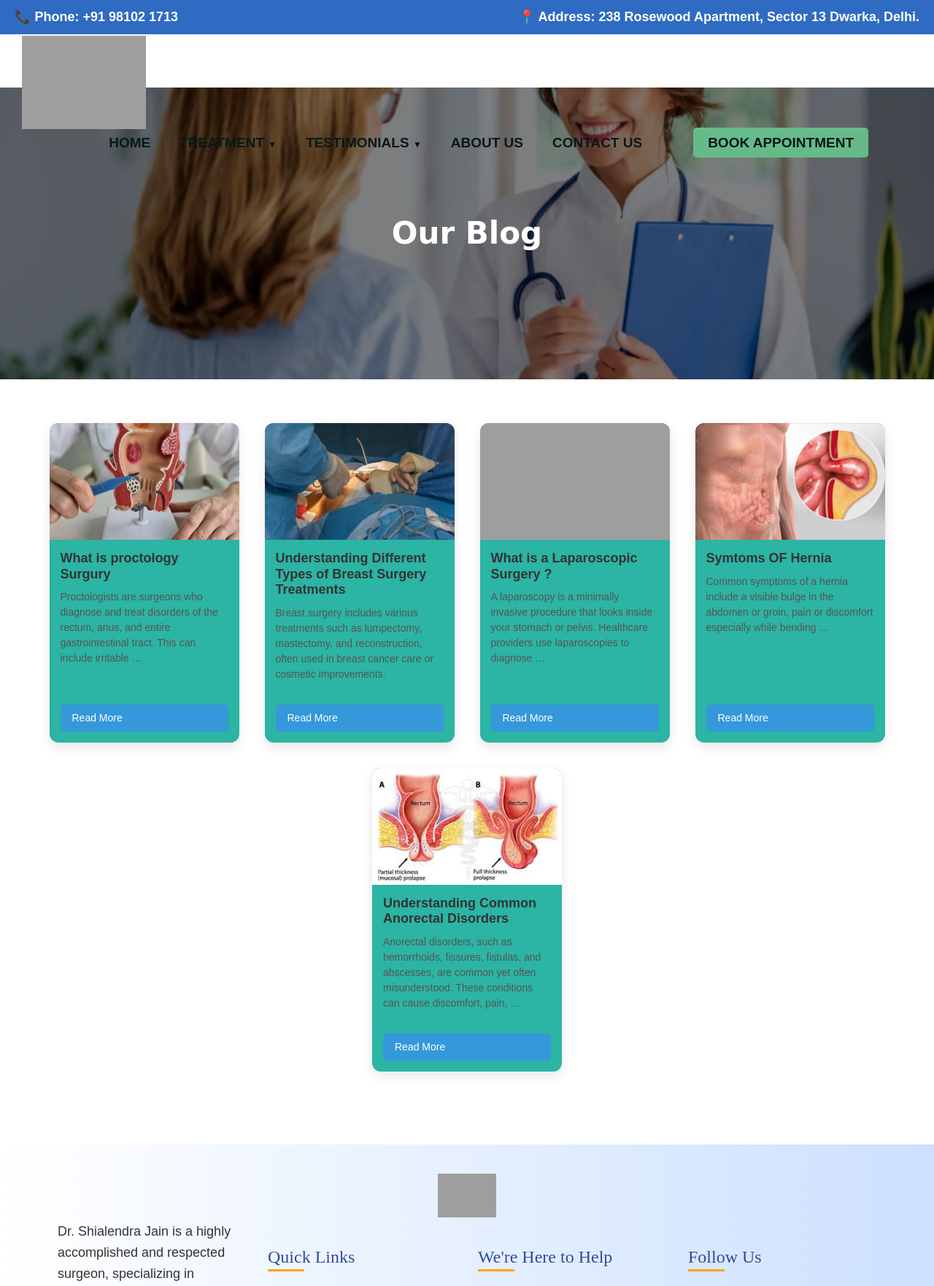
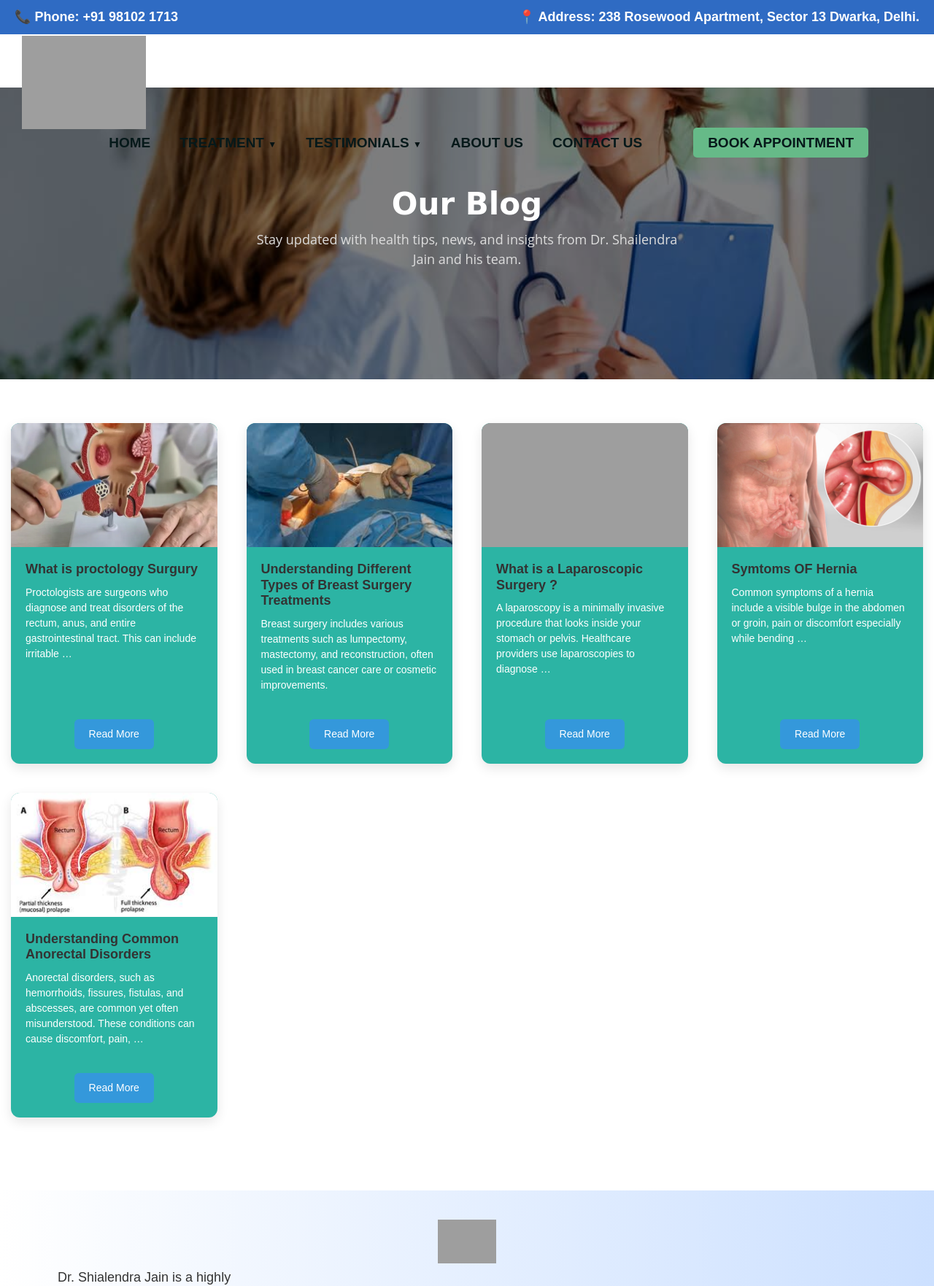
Before and after one commit to AJ0043/Surgical-Solution, a Django app: page /blogs/ in a window 1280 px wide. Shown: the top 1763 px of the page at 73% size. Run offline with Django 5.2, Linux system fonts and the light colour scheme; data comes from the database, SQL or seed files in the repository; some libraries are stand-ins or nearby versions; grey boxes are pictures that could not be loaded.

Commit message:
first commit

```diff
--- a/MyApp/templates/blog.html
+++ b/MyApp/templates/blog.html
@@ -46,6 +46,16 @@
         margin: 0;
     }
 
+    .Chapter p {
+        font-size: 18px;
+        font-family: 'Open Sans', sans-serif;
+        margin-top: 10px;
+        color: #ddd;
+        max-width: 600px;
+        margin-left: auto;
+        margin-right: auto;
+    }
+
     @media (max-width: 768px) {
         .blog {
             height: 35vh;
@@ -55,22 +65,24 @@
         .Chapter h3 {
             font-size: 28px;
         }
+
+        .Chapter p {
+            font-size: 16px;
+        }
     }
 
     /* Blog Cards Styling */
     .blog-container {
-        max-width: 1200px;
+        max-width: 1300px;
         margin: 60px auto;
         padding: 0 15px;
-        display: flex;
-        flex-wrap: wrap;
-        justify-content: center;
-        gap: 35px;
+        display: grid;
+        grid-template-columns: repeat(auto-fit, minmax(260px, 1fr));
+        gap: 40px;
     }
 
     .blog-card {
-        width: 260px;
-        background:rgb(44, 180, 164);
+        background: rgb(44, 180, 164);
         border-radius: 12px;
         overflow: hidden;
         box-shadow: 0 6px 16px rgba(0, 0, 0, 0.1);
@@ -79,14 +91,18 @@
         transition: transform 0.3s ease;
     }
 
+    .blog-card:hover {
+        transform: scale(1.02);
+    }
+
     .blog-card img {
         width: 100%;
-        height: 160px;
+        height: 170px;
         object-fit: cover;
     }
 
     .blog-card .card-content {
-        padding: 15px;
+        padding: 20px;
         display: flex;
         flex-direction: column;
         flex-grow: 1;
@@ -101,24 +117,59 @@
 
     .blog-card p {
         font-size: 14px;
-        color: #555;
+        color: #fff;
         flex-grow: 1;
     }
 
     .blog-card a {
         display: inline-block;
-        margin-top: 15px;
-        padding: 8px 16px;
+        margin: 20px auto 0;
+        padding: 10px 20px;
         background: #3498db;
         color: #fff;
-        border-radius: 5px;
+        border-radius: 6px;
         text-decoration: none;
         font-size: 14px;
-        transition: background 0.3s ease;
+        position: relative;
+        overflow: hidden;
+        z-index: 1;
+        transition: color 0.3s ease;
+        text-align: center;
+    }
+
+    /* Water Fill Hover Animation */
+    .blog-card a::before {
+        content: '';
+        position: absolute;
+        top: 0;
+        left: -100%;
+        width: 100%;
+        height: 100%;
+        background: #2c80b4;
+        z-index: -1;
+        transition: left 0.4s ease;
+    }
+
+    .blog-card a:hover::before {
+        left: 0;
     }
 
     .blog-card a:hover {
-        background: #2c80b4;
+        color:rgb(44, 180, 130);
+    }
+
+    @media (max-width: 480px) {
+        .blog-card .card-content {
+            padding: 15px;
+        }
+
+        .blog-card h4 {
+            font-size: 16px;
+        }
+
+        .blog-card p {
+            font-size: 13px;
+        }
     }
 </style>
 
@@ -126,6 +177,7 @@
 <div class="blog">
     <div class="Chapter">
         <h3>Our Blog</h3>
+        <p>Stay updated with health tips, news, and insights from Dr. Shailendra Jain and his team.</p>
     </div>
 </div>
 
```
Also changed, not shown: 1 other file.
